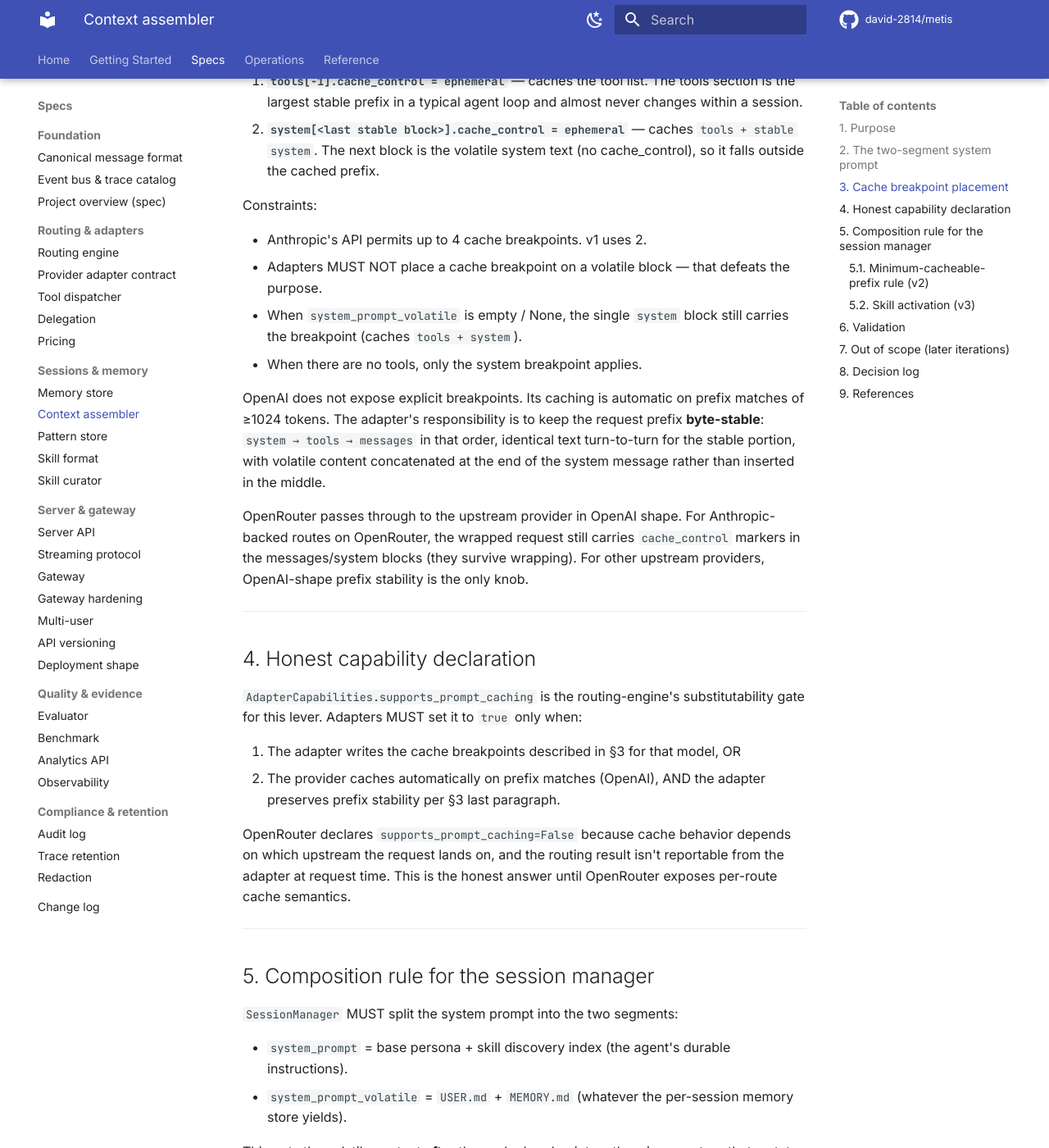
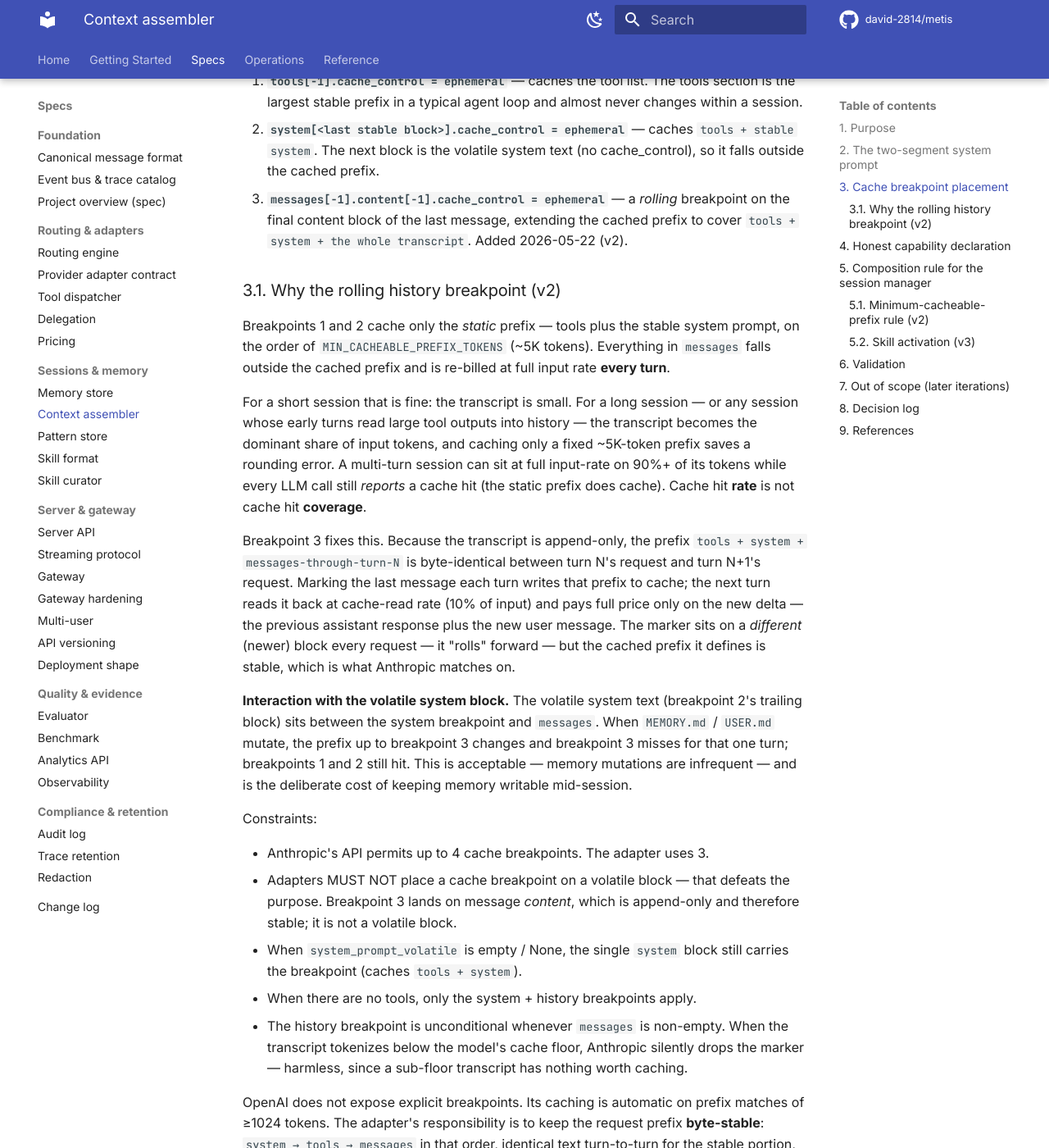
Before and after one commit to david-2814/metis, an MkDocs documentation site: the page built from docs/specs/context-assembler.md, in a window 1280 px wide and 1400 px high, scrolled down 1923 px. Shown: the whole window at 82% size. Built offline with MkDocs 1.6.1 and Material for MkDocs 9.7.7, drawn with Linux system fonts in a browser that asks for light colours; comment, search, counter and statistics services are not loaded; some of the changed text lies outside the part shown.

Commit message:
feat(adapters): rolling history cache breakpoint for the Anthropic adapter (#38)
The Anthropic adapter placed cache_control breakpoints only on tools[-1]
and the stable system block, so the cached prefix ended before the
message list. The whole conversation transcript fell outside the cached
prefix and was re-billed at full input rate every turn — caching covered
only the static ~5K-token prefix while a long session's transcript (the
dominant share of input tokens) paid full rate. Every LLM call still
reported a cache hit, masking the gap: hit rate is not hit coverage.

Add a third, rolling cache_control breakpoint on the last content block
of the last message, extending the cached prefix over the whole
transcript. Because the transcript is append-only, turn N+1's prefix is
byte-identical to turn N's cached prefix and reads back at cache-read
rate; only the new delta pays full price. Uses 3 of Anthropic's 4
permitted breakpoints.

- context-assembler.md §3 rewritten (two -> three breakpoints) + new §3.1
- CHANGES.md entry (additive)
- _with_history_cache_breakpoint helper wired into _call_once + _stream_once
- 6 tests (5 unit + 1 end-to-end wiring)

Co-authored-by: David Ji <17620316+david-2814@users.noreply.github.com>
Co-authored-by: Claude Opus 4.7 <noreply@anthropic.com>

```diff
--- a/docs/specs/context-assembler.md
+++ b/docs/specs/context-assembler.md
@@ -1,7 +1,7 @@
 # Context Assembler Specification
 
 **Status:** Implemented v3 (v1 + v2 + v3 §5.2 explicit activation + pre-activation)
-**Last updated:** 2026-05-14
+**Last updated:** 2026-05-22
 **Scope:** v1 covers prompt-cache breakpoint placement; v2 (§5.1) adds
 a **minimum-cacheable-prefix** rule so the cached prefix tokenizes above
 the per-model cache floor on *every* session, not just long ones; v3
@@ -80,8 +80,8 @@ script) can put everything in `system_prompt` and leave
 ## 3. Cache breakpoint placement
 
 The cache prefix walked by Anthropic's API in canonical order is
-`tools → system → messages`. v1 places **two** breakpoints (both
-`{"type": "ephemeral"}`):
+`tools → system → messages`. The adapter places **three** breakpoints
+(all `{"type": "ephemeral"}`):
 
 1. **`tools[-1].cache_control = ephemeral`** — caches the tool list.
    The tools section is the largest stable prefix in a typical agent
@@ -89,15 +89,57 @@ The cache prefix walked by Anthropic's API in canonical order is
 2. **`system[<last stable block>].cache_control = ephemeral`** — caches
    `tools + stable system`. The next block is the volatile system text
    (no cache_control), so it falls outside the cached prefix.
+3. **`messages[-1].content[-1].cache_control = ephemeral`** — a *rolling*
+   breakpoint on the final content block of the last message, extending
+   the cached prefix to cover `tools + system + the whole transcript`.
+   Added 2026-05-22 (v2).
+
+### 3.1. Why the rolling history breakpoint (v2)
+
+Breakpoints 1 and 2 cache only the *static* prefix — tools plus the
+stable system prompt, on the order of `MIN_CACHEABLE_PREFIX_TOKENS`
+(~5K tokens). Everything in `messages` falls outside the cached prefix
+and is re-billed at full input rate **every turn**.
+
+For a short session that is fine: the transcript is small. For a long
+session — or any session whose early turns read large tool outputs into
+history — the transcript becomes the dominant share of input tokens,
+and caching only a fixed ~5K-token prefix saves a rounding error. A
+multi-turn session can sit at full input-rate on 90%+ of its tokens
+while every LLM call still *reports* a cache hit (the static prefix
+does cache). Cache hit **rate** is not cache hit **coverage**.
+
+Breakpoint 3 fixes this. Because the transcript is append-only, the
+prefix `tools + system + messages-through-turn-N` is byte-identical
+between turn N's request and turn N+1's request. Marking the last
+message each turn writes that prefix to cache; the next turn reads it
+back at cache-read rate (10% of input) and pays full price only on the
+new delta — the previous assistant response plus the new user message.
+The marker sits on a *different* (newer) block every request — it
+"rolls" forward — but the cached prefix it defines is stable, which is
+what Anthropic matches on.
+
+**Interaction with the volatile system block.** The volatile system
+text (breakpoint 2's trailing block) sits between the system breakpoint
+and `messages`. When `MEMORY.md` / `USER.md` mutate, the prefix up to
+breakpoint 3 changes and breakpoint 3 misses for that one turn;
+breakpoints 1 and 2 still hit. This is acceptable — memory mutations
+are infrequent — and is the deliberate cost of keeping memory writable
+mid-session.
 
 Constraints:
 
-- Anthropic's API permits up to 4 cache breakpoints. v1 uses 2.
+- Anthropic's API permits up to 4 cache breakpoints. The adapter uses 3.
 - Adapters MUST NOT place a cache breakpoint on a volatile block — that
-  defeats the purpose.
+  defeats the purpose. Breakpoint 3 lands on message *content*, which is
+  append-only and therefore stable; it is not a volatile block.
 - When `system_prompt_volatile` is empty / None, the single `system` block
   still carries the breakpoint (caches `tools + system`).
-- When there are no tools, only the system breakpoint applies.
+- When there are no tools, only the system + history breakpoints apply.
+- The history breakpoint is unconditional whenever `messages` is
+  non-empty. When the transcript tokenizes below the model's cache
+  floor, Anthropic silently drops the marker — harmless, since a
+  sub-floor transcript has nothing worth caching.
 
 OpenAI does not expose explicit breakpoints. Its caching is automatic on
 prefix matches of ≥1024 tokens. The adapter's responsibility is to keep
@@ -110,7 +152,9 @@ OpenRouter passes through to the upstream provider in OpenAI shape. For
 Anthropic-backed routes on OpenRouter, the wrapped request still carries
 `cache_control` markers in the messages/system blocks (they survive
 wrapping). For other upstream providers, OpenAI-shape prefix stability is
-the only knob.
+the only knob. The rolling history breakpoint (breakpoint 3) is emitted
+by the direct Anthropic adapter only; bringing the OpenRouter adapter to
+parity is tracked as a follow-up.
 
 ---
 
```
Also changed, not shown: docs/specs/CHANGES.md (+13 -0 lines), 3 other files.
